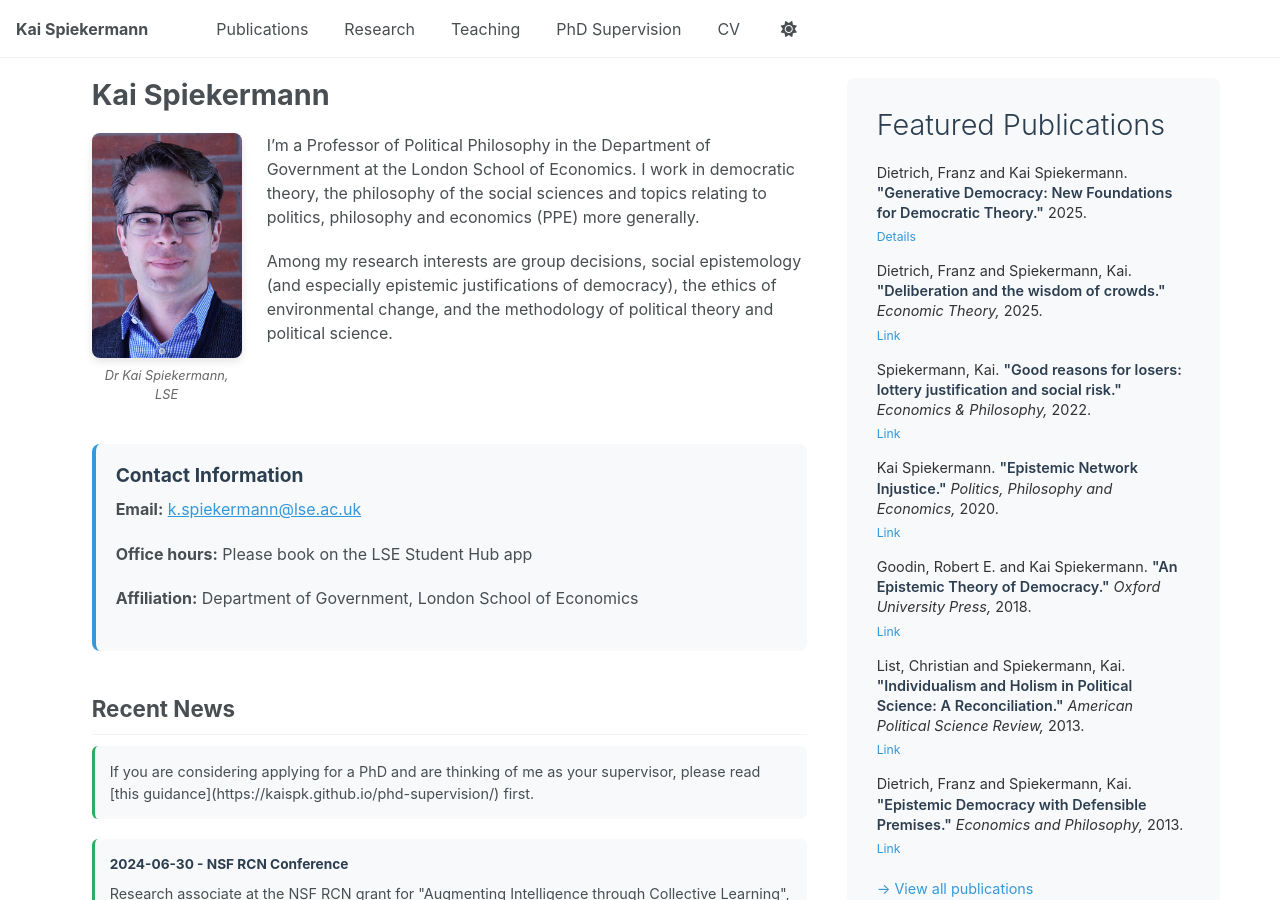
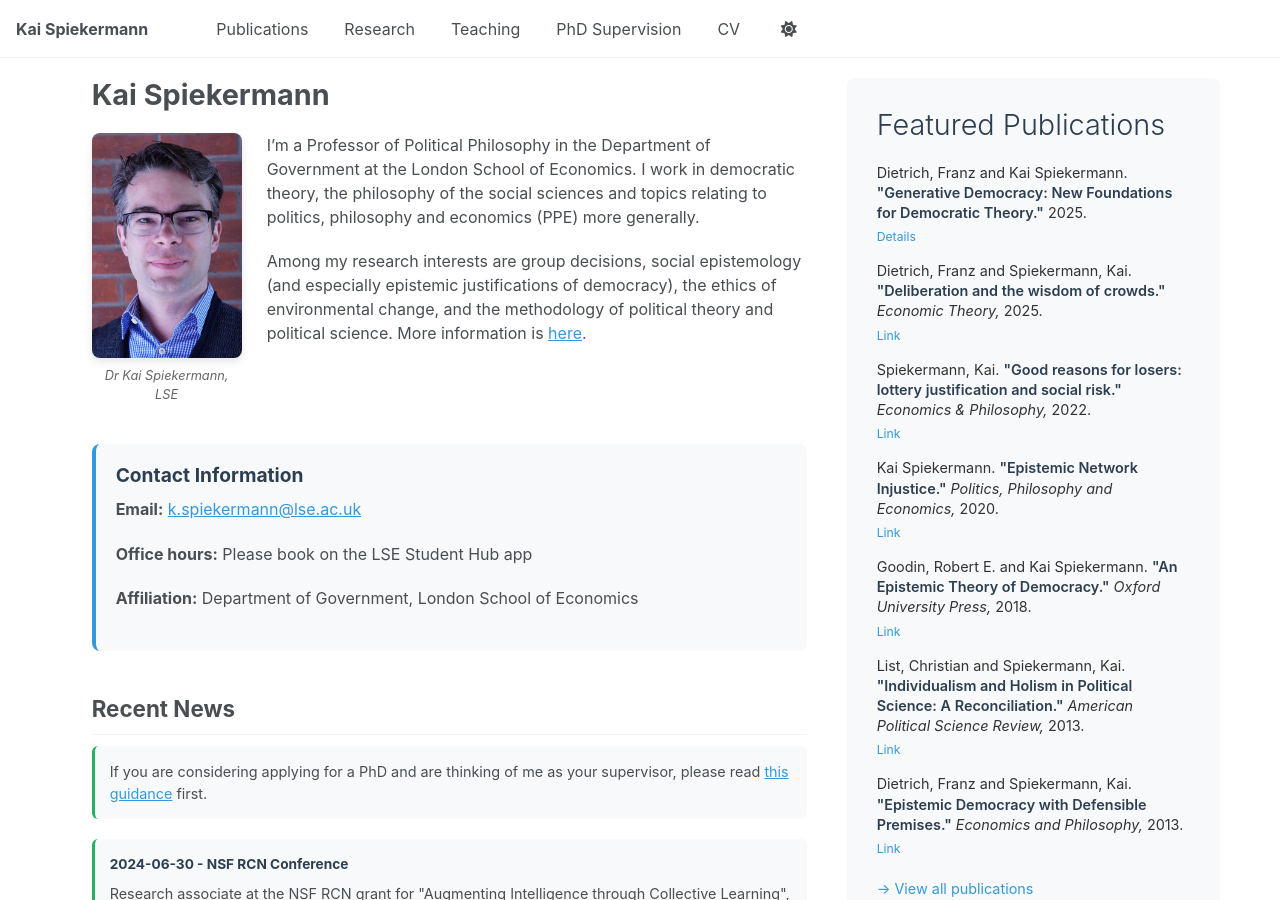
Before and after one commit to kaispk/kaispk.github.io, a Jekyll site: the page built from _pages/about.md, in a window 1280 px wide and 900 px high. Built offline with Jekyll 4.4.1, drawn with Linux system fonts in a browser that asks for light colours; a script that is not in the unit is left out.

Commit message:
about edits

```diff
--- a/_pages/about.md
+++ b/_pages/about.md
@@ -17,7 +17,10 @@ redirect_from:
 
 I'm a Professor of Political Philosophy in the Department of Government at the London School of Economics. I work in democratic theory, the philosophy of the social sciences and topics relating to politics, philosophy and economics (PPE) more generally.
 
-Among my research interests are group decisions, social epistemology (and especially epistemic justifications of democracy), the ethics of environmental change, and the methodology of political theory and political science.
+Among my research interests are group decisions, social epistemology
+(and especially epistemic justifications of democracy), the ethics of
+environmental change, and the methodology of political theory and
+political science. More information is [here](/research).
 
 <div style="clear: both;"></div>
 
@@ -31,7 +34,7 @@ Among my research interests are group decisions, social epistemology (and especi
 ## Recent News
 
 <div class="news-item">
-If you are considering applying for a PhD and are thinking of me as your supervisor, please read [this guidance](https://kaispk.github.io/phd-supervision/) first.
+If you are considering applying for a PhD and are thinking of me as your supervisor, please read <a href="https://kaispk.github.io/phd-supervision/">this guidance</a> first.
 </div>
 
 <div class="news-item">
```
